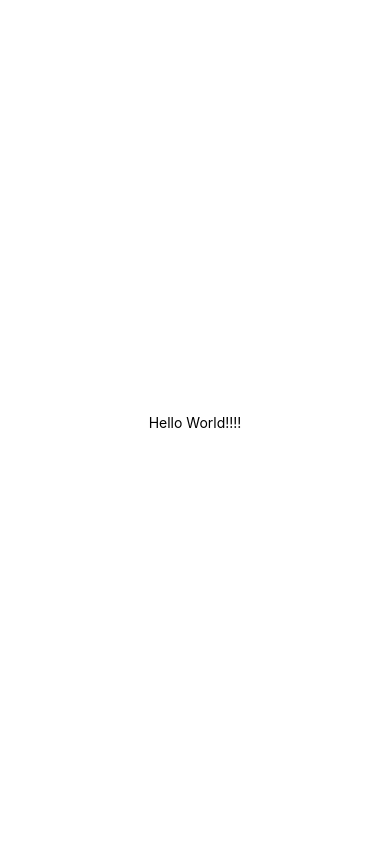
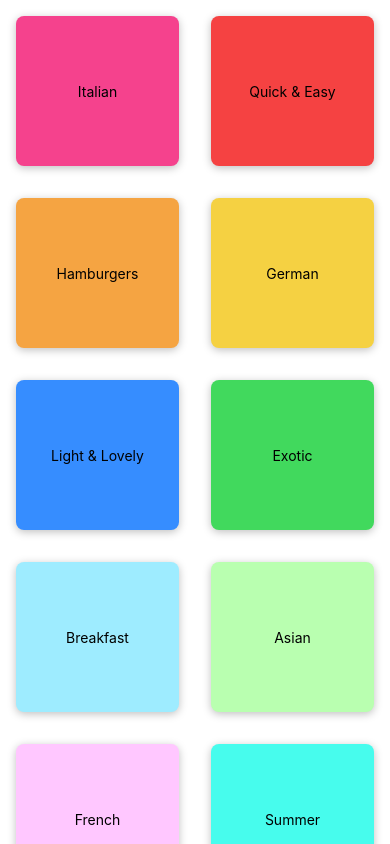
Before and after one commit to nguyenthong17/MealApp, a React Native app: screen / in a window 390 px wide. Built offline with nearby package versions, Linux system fonts and the light colour scheme.

Commit message:
grid layout component finished

```diff
--- a/App.js
+++ b/App.js
@@ -1,20 +1,18 @@
-import { StatusBar } from 'expo-status-bar';
-import { StyleSheet, Text, View } from 'react-native';
+import { StatusBar } from "expo-status-bar";
+import { StyleSheet, Text, View } from "react-native";
+
+//Screen
+import CategoryScreen from "./screens/CategoryScreen";
 
 export default function App() {
-  return (
-    <View style={styles.container}>
-      <Text>Hello World!!!!</Text>
-      <StatusBar style="auto" />
-    </View>
-  );
+  return <CategoryScreen />;
 }
 
 const styles = StyleSheet.create({
   container: {
     flex: 1,
-    backgroundColor: '#fff',
-    alignItems: 'center',
-    justifyContent: 'center',
+    backgroundColor: "#fff",
+    alignItems: "center",
+    justifyContent: "center",
   },
 });
--- /dev/null
+++ b/components/CategoryGridTile.js
@@ -0,0 +1,48 @@
+import { View, Pressable, Text, StyleSheet, Platform } from "react-native";
+
+function CategoryGridTile({ title, color }) {
+  return (
+    <View style={[styles.gridItem, { backgroundColor: color }]}>
+      <Pressable
+        android_ripple={{ color: "#ccc" }}
+        style={({ pressed }) => [
+          styles.button,
+          pressed ? styles.buttonPressed : null,
+        ]}
+      >
+        <View style={styles.innerContainer}>
+          <Text>{title}</Text>
+        </View>
+      </Pressable>
+    </View>
+  );
+}
+
+export default CategoryGridTile;
+
+const styles = StyleSheet.create({
+  gridItem: {
+    flex: 1,
+    margin: 16,
+    height: 150,
+    borderRadius: 8,
+    elevation: 4,
+    shadowColor: "black",
+    shadowOffset: { width: 0, height: 2 },
+    shadowOpacity: 0.25,
+    shadowRadius: 8,
+    backgroundColor: "white",
+    overflow: Platform.OS === "android" ? "hidden" : "visible",
+  },
+  button: {
+    flex: 1,
+  },
+  buttonPressed: {
+    opacity: 0.25,
+  },
+  innerContainer: {
+    flex: 1,
+    alignItems: "center",
+    justifyContent: "center",
+  },
+});
--- /dev/null
+++ b/screens/CategoryScreen.js
@@ -0,0 +1,22 @@
+import { render } from "react-dom";
+import { FlatList } from "react-native";
+import CategoryGridTile from "../components/CategoryGridTile";
+
+import { CATEGORIES } from "../data/data";
+
+function renderCategoryItem({ item }) {
+  return <CategoryGridTile title={item.title} color={item.color} />;
+}
+
+function CategoryScreen() {
+  return (
+    <FlatList
+      data={CATEGORIES}
+      keyExtractor={(item) => item.id}
+      renderItem={renderCategoryItem}
+      numColumns={2}
+    />
+  );
+}
+
+export default CategoryScreen;
```
